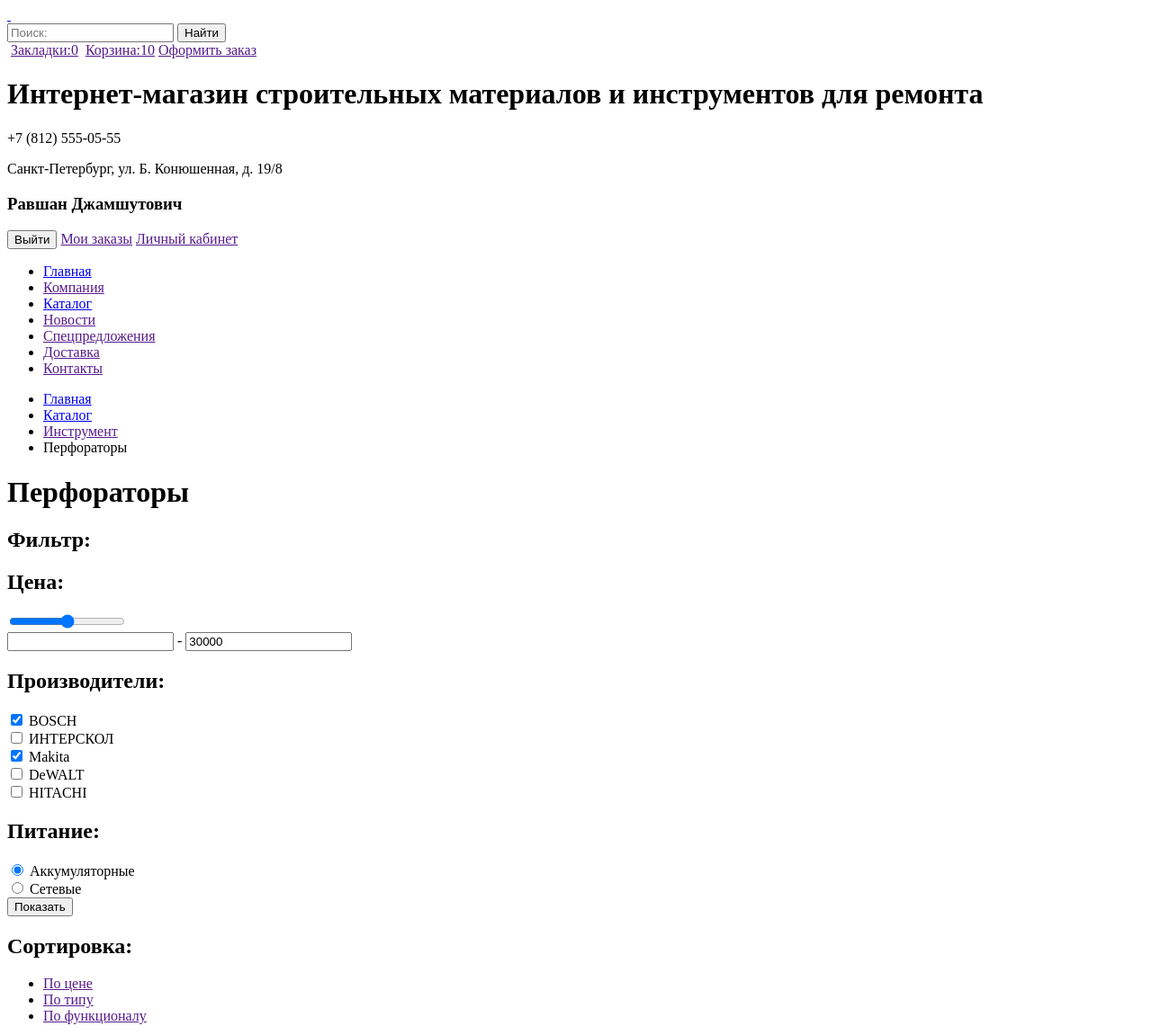
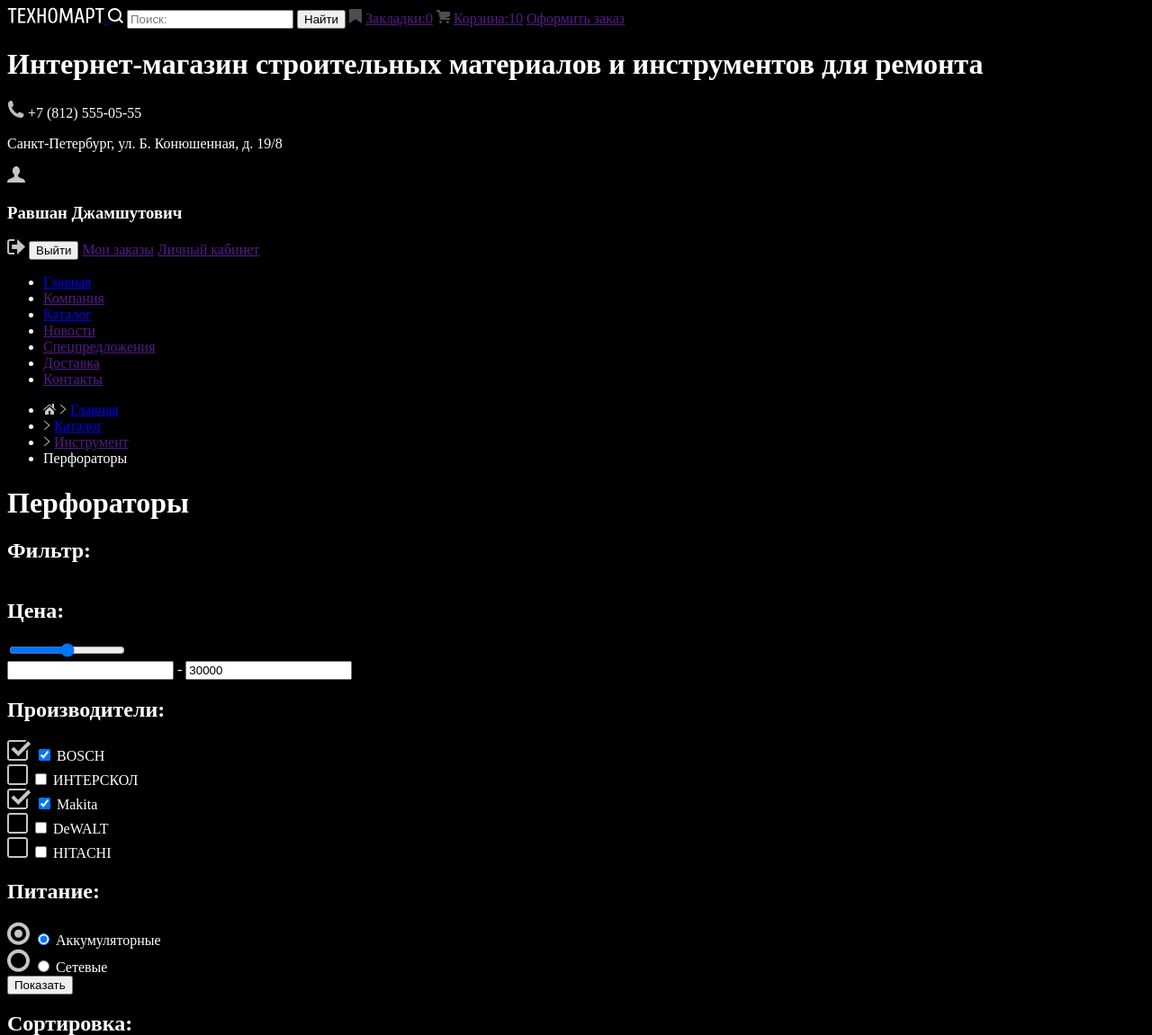
Before and after one commit to Pggghka/168476-technomart-28, a plain HTML site: page catalog.html in a window 1280 px wide. Shown: the top 1151 px of the page at 90% size. Drawn offline with Linux system fonts and the light colour scheme.

Commit message:
Добавлены изображения в верстку

```diff
--- a/catalog.html
+++ b/catalog.html
@@ -2,25 +2,25 @@
 <html lang="ru">
   <head>
     <meta charset="utf-8">
-    <link rel="stylesheet" type="text/css" href="/css/master.css">
+    <link rel="stylesheet" type="text/css" href="css/master.css">
     <title>Каталог</title>
   </head>
   <body>
     <header>
       <!-- Лого -->
       <a href="index.html">
-        <img src="img/logo.svg" alt="">
+        <img src="img/logo-technomart.svg" alt="">
       </a>
 
       <!-- Поиск и состояние -->
-      <img src="img/search.svg" alt="">
+      <img src="img/icons/icon-search.svg" alt="">
       <form>
          <input type="search" name="search" placeholder="Поиск:">
          <input type="submit" value="Найти">
       </form>
-      <img src="img/bookmarks.svg" alt="">
+      <img src="img/icons/icon-bookmark.svg" alt="">
       <a href="">Закладки:0</a>
-      <img src="img/basket.svg" alt="">
+      <img src="img/icons/icon-cart.svg" alt="">
       <a href="">Корзина:10</a>
       <a href="">Оформить заказ</a>
 
@@ -29,6 +29,7 @@
       <!-- Контакты -->
       <section>
         <h2 hidden>Контакты</h2>
+        <img src="img/icons/icon-phone.svg" alt="">
         <adress>
           <span>+7 (812) 555-05-55</span>
           <p>
@@ -39,7 +40,9 @@
 
       <!-- Личный кабинет -->
       <section>
+          <img src="img/icons/icon-user.svg" alt="">
           <h3>Равшан Джамшутович</h3>
+          <img src="img/icons/icon-logout.svg" alt="">
           <button type="button">Выйти</button>
           <a href="">Мои заказы</a>
           <a href="">Личный кабинет</a>
@@ -63,9 +66,19 @@
     <main>
       <!-- Хлебные крошки -->
       <ul>
-        <li><a href="index.html">Главная</a></li>
-        <li><a href="catalog.html">Каталог</a></li>
-        <li><a href="">Инструмент</a></li>
+        <li>
+          <img src="img/icons/icon-home.svg" alt="">
+          <img src="img/icons/icon-right-small.svg" alt="">
+          <a href="index.html">Главная</a>
+        </li>
+        <li>
+          <img src="img/icons/icon-right-small.svg" alt="">
+          <a href="catalog.html">Каталог</a>
+        </li>
+        <li>
+          <img src="img/icons/icon-right-small.svg" alt="">
+          <a href="">Инструмент</a>
+        </li>
         <li>Перфораторы</li>
       </ul>
 
@@ -90,14 +103,23 @@
         <section>
           <form>
             <h2><b>Производители:</b></h2>
+            <img src="img/icons/checkbox-on.svg" alt="">
             <input type="checkbox" id="bosch" name="brand" checked>
             <label for="bosch">BOSCH</label><br>
+
+            <img src="img/icons/checkbox-off.svg" alt="">
             <input type="checkbox" id="interscol" name="brand">
             <label for="interscol">ИНТЕРСКОЛ</label><br>
+
+            <img src="img/icons/checkbox-on.svg" alt="">
             <input type="checkbox" id="Makita" name="brand" checked>
             <label for="Makita">Makita</label><br>
+
+            <img src="img/icons/checkbox-off.svg" alt="">
             <input type="checkbox" id="dewalt" name="brand">
             <label for="dewalt">DeWALT</label><br>
+
+            <img src="img/icons/checkbox-off.svg" alt="">
             <input type="checkbox" id="hitachi" name="brand">
             <label for="hitachi">HITACHI</label>
           </form>
@@ -106,8 +128,11 @@
         <section>
           <form>
             <h2><b>Питание:</b></h2>
+            <img src="img/icons/radio-on.svg" alt="">
             <input type="radio" id="rechargeable" name="nutrition" checked>
             <label for="rechargeable">Аккумуляторные</label><br>
+
+            <img src="img/icons/radio-off.svg" alt="">
             <input type="radio" id="network" name="nutrition">
             <label for="network">Сетевые</label>
            </form>
@@ -226,9 +251,10 @@
     </main>
 
     <footer>
+
       <!-- Лого -->
       <a href="index.html">
-        <img src="img/logo.svg" alt="">
+        <img src="img/logo-technomart.svg" alt="">
       </a>
 
       <!-- Навигация -->
@@ -252,7 +278,7 @@
         <span>+7 (812) 555-05-55</span>
       </address>
 
-      <!-- Разделы катлога -->
+      <!-- Каталоги -->
       <ul>
         <li><a href="">Материалы</a></li>
         <li><a href="">Техника</a></li>
@@ -268,12 +294,15 @@
         <h2 hidden>Социальные сети</h2>
         <ul>
           <li>
+            <img src="img/icons/icon-vk.svg" alt="">
             <a href="">Вконтакте</a>
           </li>
           <li>
+            <img src="img/icons/icon-fb.svg" alt="">
             <a href="">Фейсбук</a>
           </li>
           <li>
+            <img src="img/icons/icon-insta.svg" alt="">
             <a href="">Инстаграм</a>
           </li>
         </ul>
--- a/css/master.css
+++ b/css/master.css
@@ -0,0 +1,8 @@
+body {
+  background-color: black;
+  color: white;
+}
+
+form{
+  display: inline-block;
+}
```
Also changed, not shown: index.html (+15 -8 lines), img/icons/icon-left.svg (added), img/icons/icon-right.svg (added), img/icons/icon-user.svg (added).
